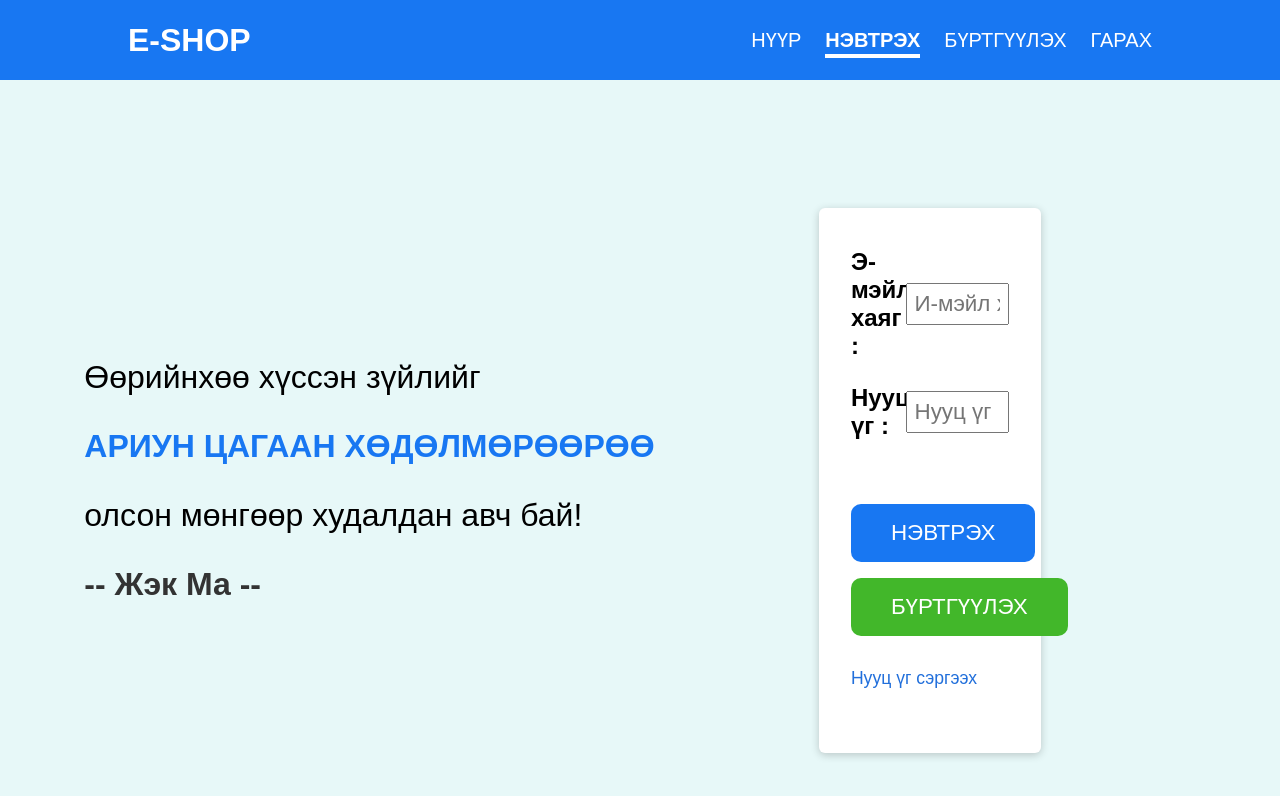
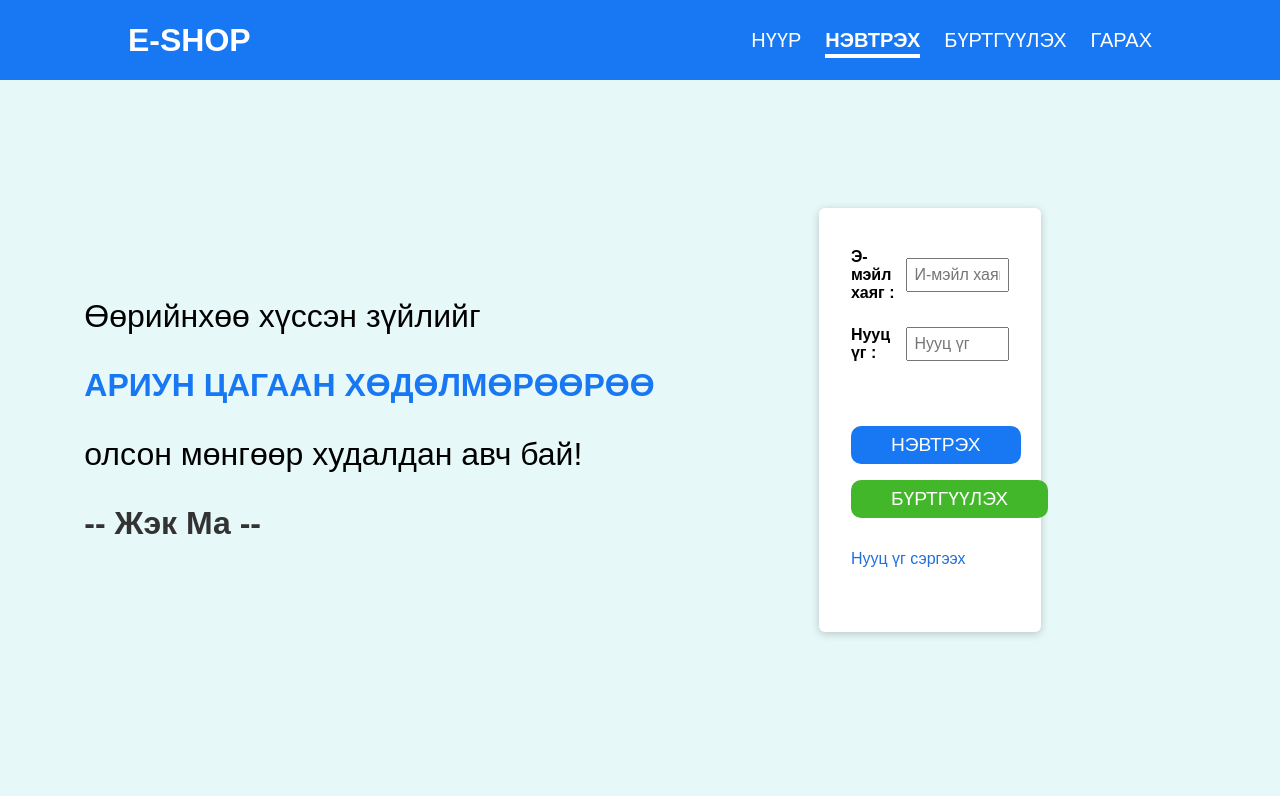
Before and after one commit to Munaa8805/e-commercial, a React (Create React App) app: page /login in a window 1280 px wide. Shown: the top 796 px of the page. Built offline with nearby package versions, Linux system fonts and the light colour scheme.

Commit message:
fontsize buuruulsan

```diff
--- a/src/pages/loginpage.module.css
+++ b/src/pages/loginpage.module.css
@@ -55,7 +55,7 @@
 }
 
 .twoFive label {
-  font-size: 1.5rem;
+  font-size: 1rem;
   font-weight: 700;
 }
 
@@ -63,7 +63,7 @@
   width: 100%;
   margin-top: 1.5rem;
   padding: 0.4rem 0.4rem;
-  font-size: 1.4rem;
+  font-size: 1rem;
 }
 
 .formButton {
@@ -74,8 +74,8 @@
 }
 .formButton button {
   background-color: var(--blue);
-  padding: 1rem 2.5rem;
-  font-size: 1.4rem;
+  padding: 0.5rem 2.5rem;
+  font-size: 1.2rem;
   color: #fff;
   border-radius: 10px;
   border: none;
@@ -90,7 +90,7 @@
 .passResetLink a {
   text-decoration: none;
   color: var(--blue-text);
-  font-size: 1.1rem;
+  font-size: 1rem;
   transition: all 0.3s ease-out;
 }
 .passResetLink a:hover {
@@ -108,8 +108,8 @@
 }
 .signUpButton button {
   background-color: var(--green);
-  padding: 1rem 2.5rem;
-  font-size: 1.4rem;
+  padding: 0.5rem 2.5rem;
+  font-size: 1.2rem;
   color: #fff;
   border: none;
   border-radius: 10px;
--- a/src/pages/register.module.css
+++ b/src/pages/register.module.css
@@ -36,7 +36,7 @@
 }
 .formInput input {
   width: 100%;
-  font-size: 1.4rem;
+  font-size: 1rem;
   padding: 0.5rem 1rem;
 }
 .formSecond {
@@ -46,7 +46,7 @@
 }
 .formSecond input {
   width: 100%;
-  font-size: 1.4rem;
+  font-size: 1rem;
   padding: 0.5rem 1rem;
 }
 
@@ -57,7 +57,7 @@
 .formButton button {
   width: 100%;
   padding: 0.5rem 1rem;
-  font-size: 1.4rem;
+  font-size: 1rem;
   background-color: var(--green);
   color: #fff;
   border-radius: 10px;
```
Also changed, not shown: 1 other file (tests, documents, lock files or other folders).
